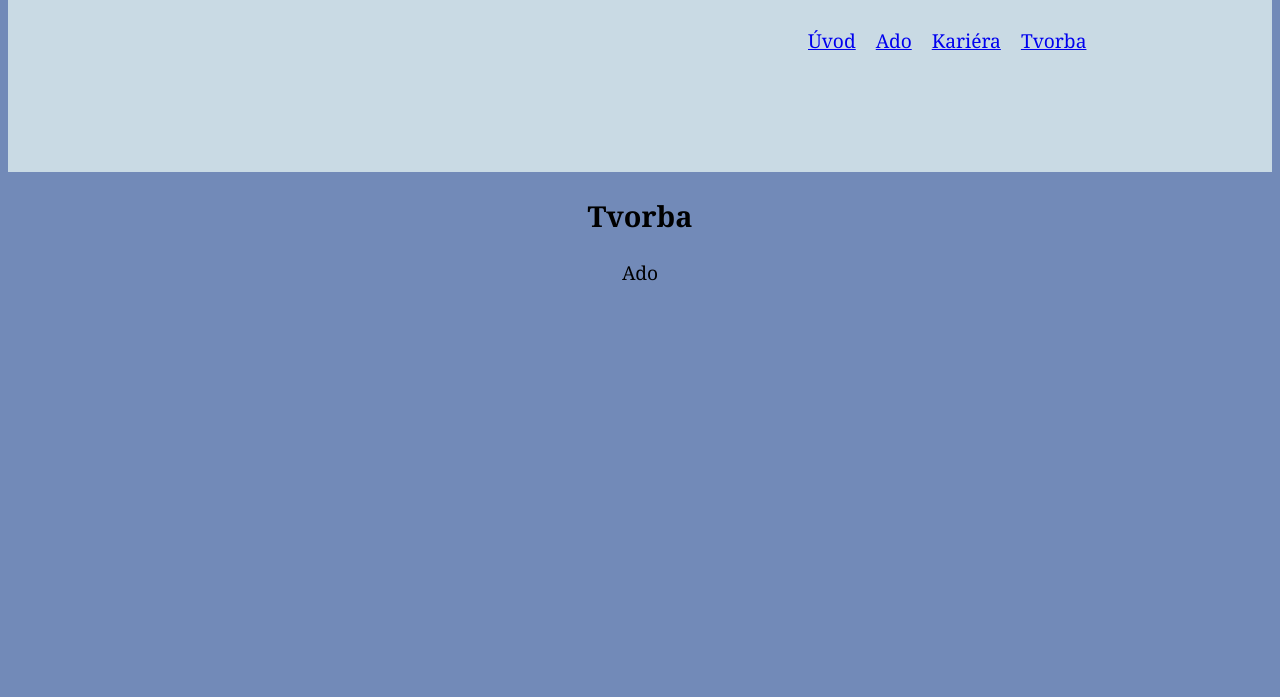
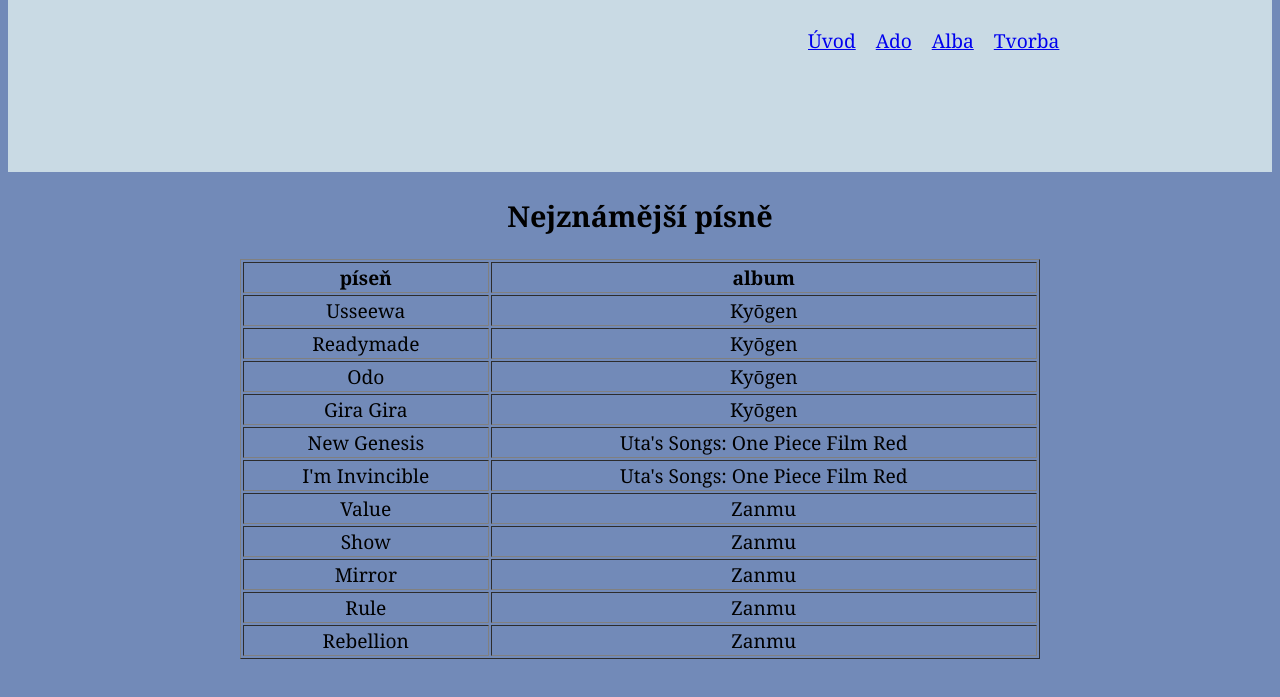
Before and after one commit to JulieSlavikova/a, a plain HTML site: page Tvorba.html in a window 1280 px wide. Shown: the part 81-778 px from the top of the page. Drawn offline with Linux system fonts and the light colour scheme.

Commit message:
Add files via upload

```diff
--- a/Tvorba.html
+++ b/Tvorba.html
@@ -15,13 +15,37 @@
 
     <a href="index.html">Úvod</a><br>
     <a href="O Ado.html">Ado</a><br>
-    <a href="Kariéra.html">Kariéra</a><br>
+    <a href="Kariéra.html">Alba</a><br>
     <a href="Tvorba.html">Tvorba</a><br>
 </nav>
 </header>
+<h2>Nejznámější písně</h2>
 
-<h2>Tvorba </h2>
-<p>Ado  </p>
+
+
+    <table border="1" width="800" >
+    <tr><th>píseň</th><th>album</th></tr>
+    <tr><td>Usseewa</td><td>Kyōgen</td></tr>
+    <tr><td>Readymade</td><td>Kyōgen</td></tr>
+    <tr><td>Odo</td><td>Kyōgen</td></tr>
+    <tr><td>Gira Gira</td><td>Kyōgen</td></tr>
+    <tr><td>New Genesis</td><td>Uta's Songs: One Piece Film Red</td></tr>
+    <tr><td>I'm Invincible</td><td>Uta's Songs: One Piece Film Red</td></tr>
+    <tr><td>Value</td><td>Zanmu</td></tr>
+    <tr><td>Show</td><td>Zanmu</td></tr>
+    <tr><td>Mirror</td><td>Zanmu</td></tr>
+    <tr><td>Rule</td><td>Zanmu</td></tr>
+    <tr><td>Rebellion</td><td>Zanmu</td></tr>
+
+
+</table>
+
+</ol>
+
+<ol>
+
+
+
 
 </body>
 </html>
```
